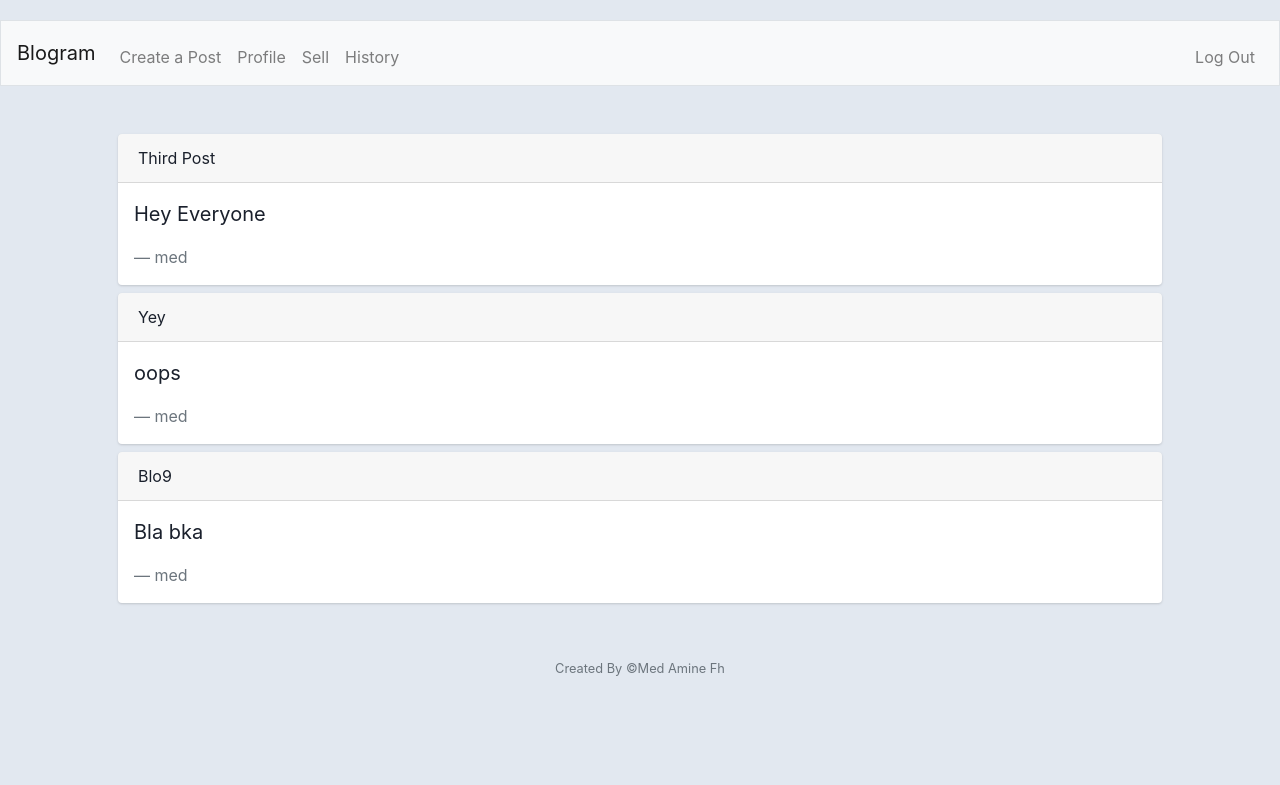
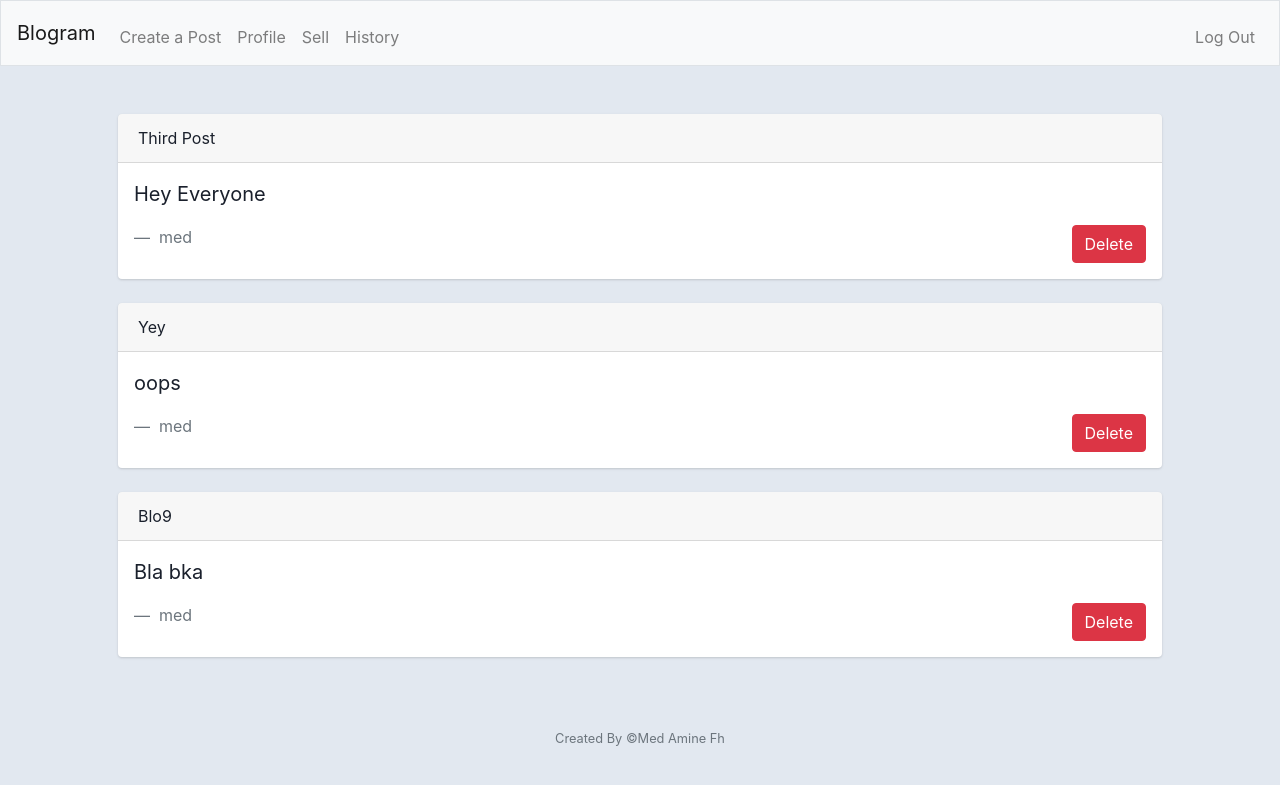
Before and after one commit to medaminefh/flask, a Flask app: page / in a window 1280 px wide. Shown: the top 785 px of the page. Run offline with Flask 2, Linux system fonts and the light colour scheme; a user stored in the database is signed in; data comes from the database, SQL or seed files in the repository; both versions use the stored data as it was after the commit; parts of the project's set-up code (start-up, migrations or seed data) failed here and were passed over; some libraries are stand-ins or nearby versions.

Commit message:
add the delete route and its function (not working properly)

```diff
--- a/app.py
+++ b/app.py
@@ -1,13 +1,13 @@
 from flask import Flask, render_template, request, redirect, session
 from flask_session import Session
-import cloudinary.uploader
 from cs50 import SQL
-from helpers import apology, login_required, cloudinary
+from helpers import apology, login_required
 from tempfile import mkdtemp
 from werkzeug.security import check_password_hash, generate_password_hash
 
 # This line of code below tells flask to convert this file to a flask app
 app = Flask(__name__)
+
 # Configure session to use filesystem (instead of signed cookies)
 app.config["SESSION_FILE_DIR"] = mkdtemp()
 app.config["SESSION_PERMANENT"] = False
@@ -17,6 +17,7 @@ Session(app)
 # Auto reload App
 app.config["TEMPLATES_AUTO_RELOAD"] = True
 
+# Connect to the db
 db = SQL("sqlite:///sql.db")
 
 
@@ -24,6 +25,7 @@ db = SQL("sqlite:///sql.db")
 @login_required
 def hello_world():
     print(db.execute("SELECT * FROM posts"))
+
     '''
     db.execute(
         "CREATE TABLE posts (id INTEGER, user_id INTEGER, title TEXT, body TEXT, img_url TEXT DEFAULT FALSE, PRIMARY KEY(id))")
@@ -111,12 +113,18 @@ def post():
         img = request.form.get("img")
         if not title or not body:
             return apology("post can't be empty!")
-        if img:
-            img = cloudinary.uploader.upload(img)
+
         db.execute("INSERT INTO posts (user_id, title, body, img_url) VALUES (?, ?, ?, ?)",
                    session['user_id'], title, body, img)
         return redirect("/")
     return render_template("posts.html")
+
+
+@app.route("/delete/<id>")
+@login_required
+def delete(id):
+    db.execute("DELETE FROM posts WHERE id = ?", id)
+    return redirect('/')
 
 
 @app.errorhandler(404)
--- a/helpers.py
+++ b/helpers.py
@@ -1,4 +1,17 @@
-from flask import render_template, request
+from flask import redirect, render_template, session
+from functools import wraps
+
+def login_required(f):
+    """
+    Decorate routes to require login.
+    http://flask.pocoo.org/docs/0.12/patterns/viewdecorators/
+    """
+    @wraps(f)
+    def decorated_function(*args, **kwargs):
+        if session.get("user_id") is None:
+            return redirect("/login")
+        return f(*args, **kwargs)
+    return decorated_function
 
 
 def apology(text, code=400):
--- a/static/style.css
+++ b/static/style.css
@@ -1,5 +1,4 @@
 body {
-  margin-top: 20px;
   color: #1a202c;
   text-align: left;
   background-color: #e2e8f0;
--- a/templates/home.html
+++ b/templates/home.html
@@ -8,22 +8,26 @@ HOME
 
 {% if posts %}
 {% for post in posts %}
-<div class="card">
+
+
+<div class="card mb-4 ml-auto mr-auto {{post.id}}">
     <div class="card-header">
         {{ post.title }}
     </div>
     <div class="card-body">
         <blockquote class="blockquote mb-0">
             <p>{{ post.body }}</p>
-            <footer class="blockquote-footer">{{ user.username }}</footer>
+            <footer class="blockquote-footer">
+                {{ user.username }}
+                <a class="btn btn-danger float-right" href="/delete/{{post.id}}">
+                    Delete
+                </a>
+            </footer>
         </blockquote>
     </div>
 </div>
-<h3></h3>
 {% endfor %}
 {% else %}
 <h2>There is No Posts! {{ user.username }}</h2>
 {% endif %}
-
-
 {% endblock %}
```
Also changed, not shown: templates/profile.html (+4 -4 lines), sql.db.
